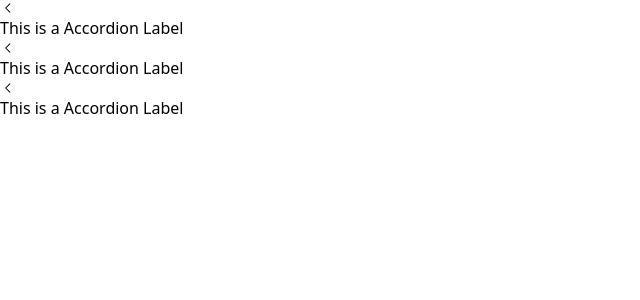
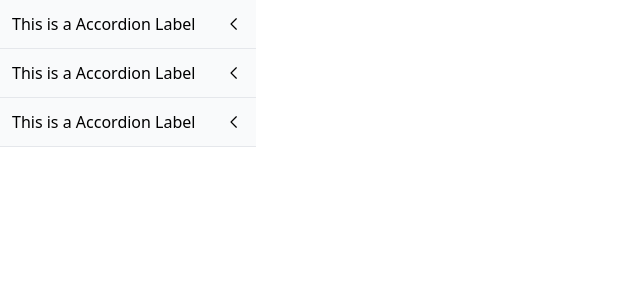
Before and after one commit to miguelkubrusly/components-showcase-app, a React (Create React App) app: page / in a window 1280 px wide. Shown: the top 300 px of the page, without its empty margins (0-640 px from the left). Built offline with nearby package versions, Linux system fonts and the light colour scheme.

Commit message:
feat: make item close with second click

```diff
--- a/src/components/Accordion.tsx
+++ b/src/components/Accordion.tsx
@@ -2,21 +2,32 @@ import { useState } from "react";
 import { GoChevronDown, GoChevronLeft } from "react-icons/go";
 
 function Accordion({ items }: AccordionItemsProp) {
-  const [expandedIndex, setExpandedIndex] = useState(-1);
+  const [expandedList, setExpandedList] = useState([-1]);
+  let lastIndex = expandedList[expandedList.length - 1];
 
-  const handleClick = (newIndex: number) => setExpandedIndex(newIndex);
+  const handleClick = (newIndex: number) => {
+    const newList = lastIndex === newIndex ? [-1] : [newIndex];
+    setExpandedList(newList);
+  };
 
   const renderedItems = items.map((item: any, index: number) => {
-    const isExpanded = index === expandedIndex;
+    const isExpanded = index === lastIndex;
     const icon: JSX.Element = (
-      <span>{isExpanded ? <GoChevronDown /> : <GoChevronLeft />}</span>
+      <span className="text-xl">
+        {isExpanded ? <GoChevronDown /> : <GoChevronLeft />}
+      </span>
     );
 
     return (
-      <div key={item.id}>
-        {icon}
-        <div onClick={() => handleClick(index)}>{item.label}</div>
-        {isExpanded && <div>{item.content}</div>}
+      <div key={item.id} className="w-1/5">
+        <div
+          className="flex p-3 bg-gray-50 border-b items-center cursor-pointer justify-between"
+          onClick={() => handleClick(index)}
+        >
+          {item.label}
+          {icon}
+        </div>
+        {isExpanded && <div className="border-b p-5">{item.content}</div>}
       </div>
     );
   });
```
